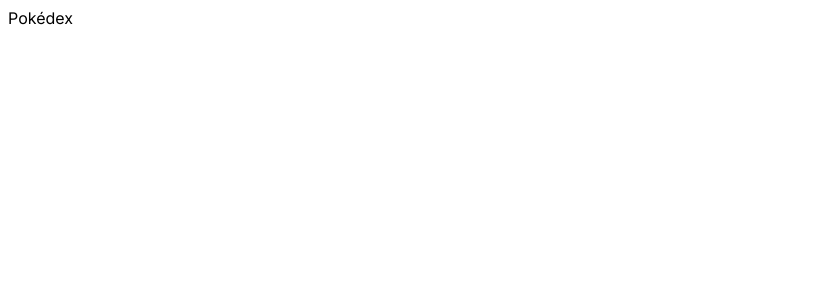
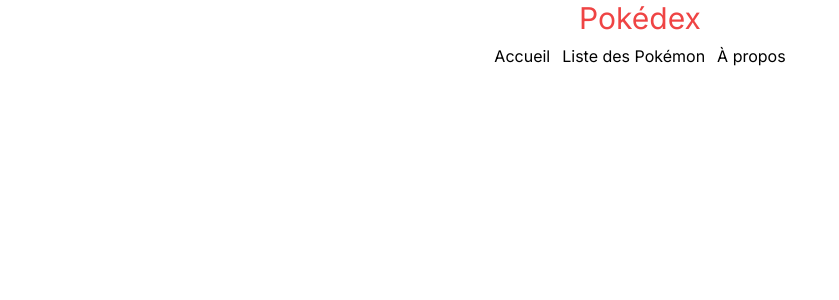
Before and after one commit to RamazanCinar/pokedex, a Next.js app: page / in a window 1280 px wide. Shown: the top 300 px of the page, without its empty margins (0-839 px from the left). Built offline with nearby package versions, Linux system fonts and the light colour scheme.

Commit message:
homepage : adding navbar menu

```diff
--- /dev/null
+++ b/app/globals.css
@@ -0,0 +1,27 @@
+@tailwind base;
+@tailwind components;
+@tailwind utilities;
+
+/* :root {
+  --foreground-rgb: 0, 0, 0;
+  --background-start-rgb: 214, 219, 220;
+  --background-end-rgb: 255, 255, 255;
+}
+
+@media (prefers-color-scheme: dark) {
+  :root {
+    --foreground-rgb: 255, 255, 255;
+    --background-start-rgb: 0, 0, 0;
+    --background-end-rgb: 0, 0, 0;
+  }
+}
+
+body {
+  color: rgb(var(--foreground-rgb));
+  background: linear-gradient(
+      to bottom,
+      transparent,
+      rgb(var(--background-end-rgb))
+    )
+    rgb(var(--background-start-rgb));
+} */
--- a/app/layout.js
+++ b/app/layout.js
@@ -9,7 +9,7 @@
 
 export default function RootLayout({ children }) {
   return (
-    <html lang="en">
+    <html lang="fr">
       <body className={inter.className}>{children}</body>
     </html>
   )
--- a/app/page.js
+++ /dev/null
@@ -1,5 +0,0 @@
-export default function Home () {
-  return (
-    <div>Pokédex</div>
-  )
-}
--- /dev/null
+++ b/app/page.jsx
@@ -0,0 +1,23 @@
+import './globals.css';
+
+import Link from 'next/link';
+
+export default function Home () {
+  return (
+    <div className="">
+      <h1 className="flex justify-center text-3xl text-red-500">Pokédex</h1>
+      <ul className=" my-2 flex justify-center flex-wrap space-x-3">
+        <li>
+          <Link href="/">Accueil</Link>
+        </li>
+        <li>
+          <Link href="/pokemons">Liste des Pokémon</Link>
+        </li>
+        <li>
+          <Link href="/about">À propos</Link>
+        </li>
+      </ul>
+
+    </div>
+  )
+}
```
Also changed, not shown: pages/index.jsx (deleted, +0 -7 lines).
